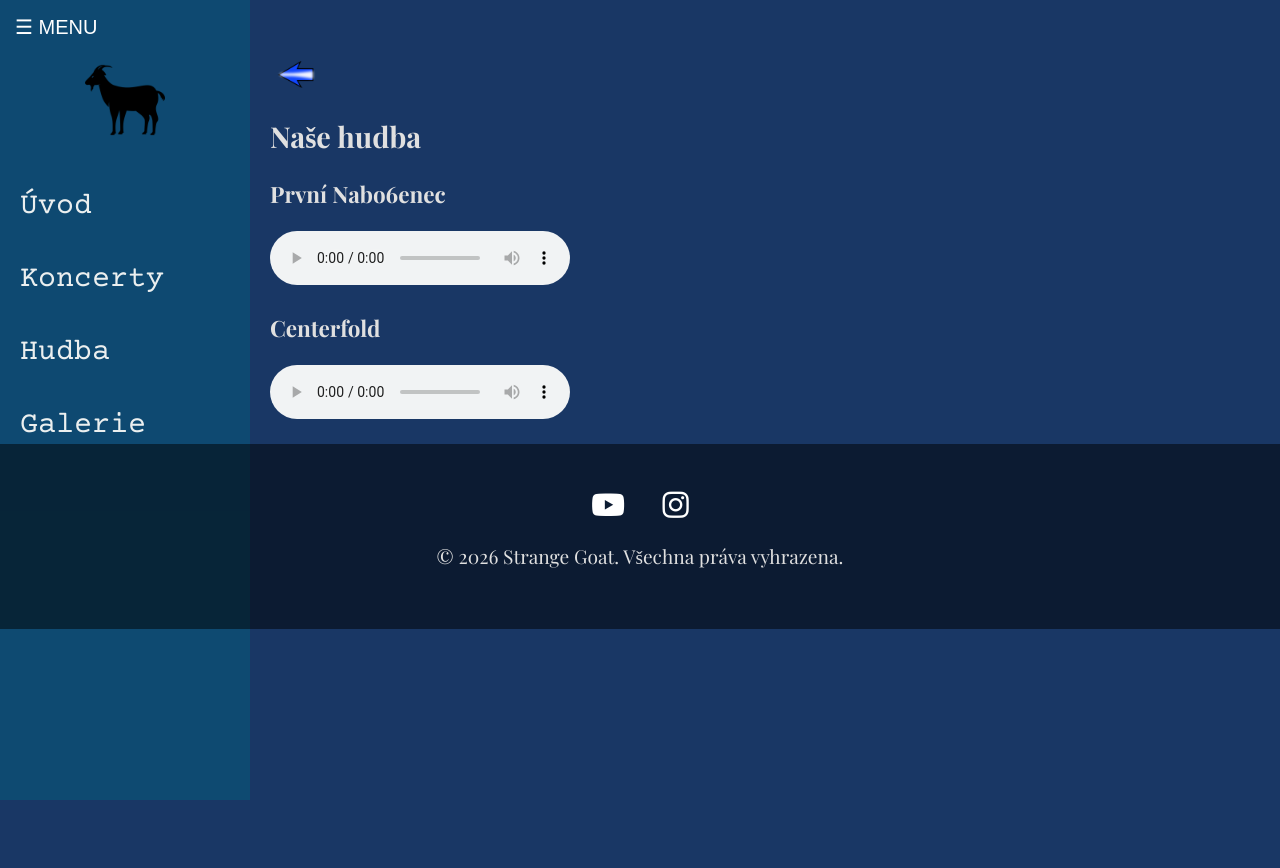
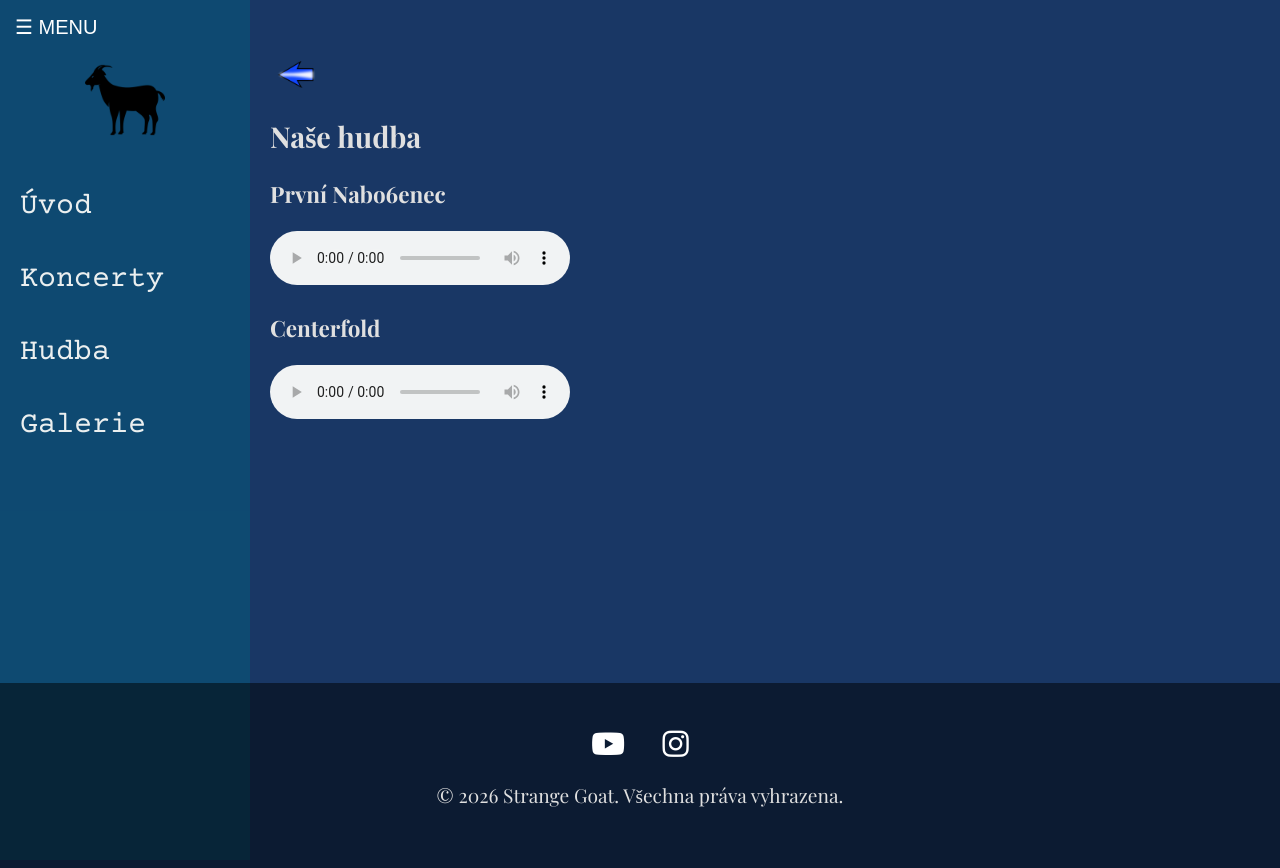
Before and after one commit to xsedlaj00/Web-for-StrangeGoat, a Flask app: page /hudba in a window 1280 px wide. Before the commit the page ends 800 px from the top, so only its background shows below. Run offline with Flask 3, Linux system fonts and the light colour scheme; some web fonts are replaced.

Commit message:
simple background fix for all other sites than index.

```diff
--- a/static/style.css
+++ b/static/style.css
@@ -16,6 +16,7 @@ body {
     padding: 20px; /* Aby text nebyl nalepený úplně na hrany obrazovky */
     transition: margin-left 0.3s ease; /* Zase chceme, aby ten pohyb byl plynulý, jako u menu */
     margin-left: 250px;
+    min-height: 80.4vh;
 
 }
 
@@ -279,6 +280,7 @@ body {
     right: 0;
     top:130px;
 }
+
 #hlavni-zapati {
     /* position: absolute; - TOHLE SMAŽ! */
     position: relative; /* Tohle ho vrátí do normálního světa */
```
